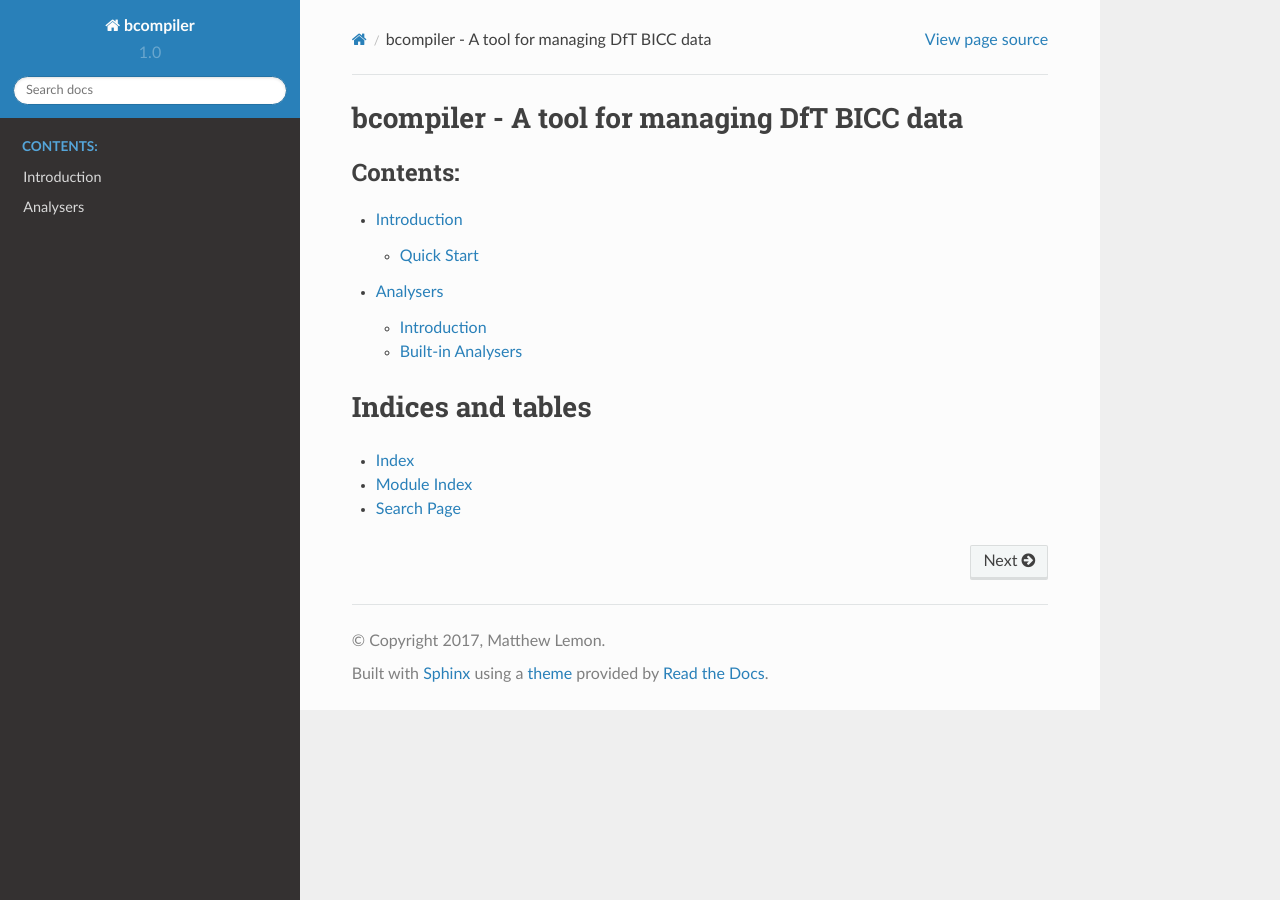
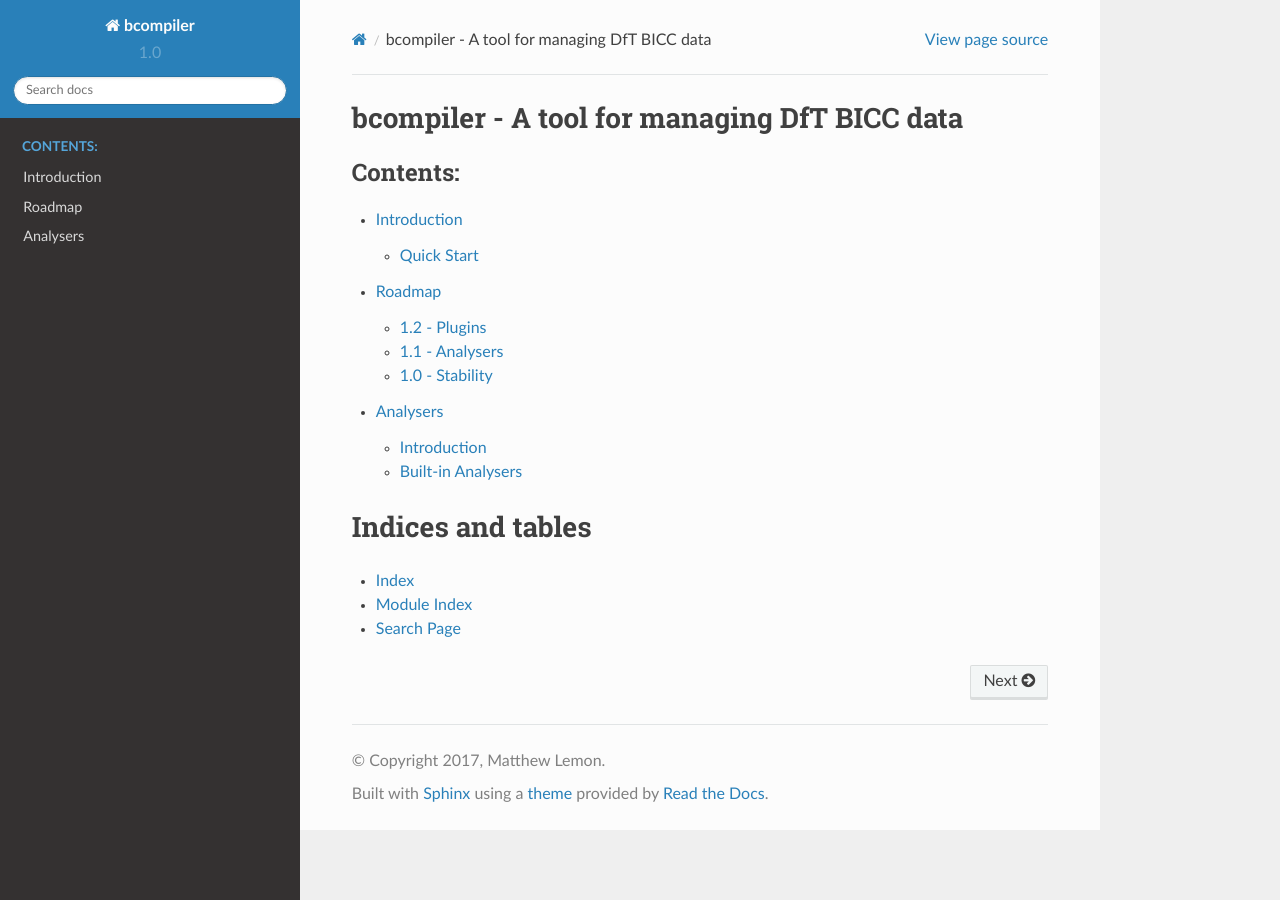
Before and after one commit to yulqen/bcompiler, a Sphinx documentation site: the page built from docs/index.rst, in a window 1280 px wide. Built offline with Sphinx 7.4.7 and the Read the Docs theme 2.0.0, drawn with Linux system fonts in a browser that asks for light colours; some of the changed lines change nothing that is shown.

Commit message:
added roadmap page to docs

```diff
--- a/docs/index.rst
+++ b/docs/index.rst
@@ -11,6 +11,7 @@
    :caption: Contents:
 
    introduction
+   roadmap
    analysers
 
 
--- /dev/null
+++ b/docs/roadmap.rst
@@ -0,0 +1,58 @@
+Roadmap
+-------
+
+``bcompiler`` makes use of `semantic versioning <http://semver.org/>`_
+and therefore follows the MAJOR.MINOR.PATH version pattern.
+
+1.2 - Plugins
+*************
+
+- Allow integration of own analysers written in Python
+- Simple plugin management interface through commandline
+
+1.1 - Analysers
+***************
+
+- Commandline analysers for simple features
+- API for analysers to be customised and used outside
+  bcompiler
+- ``bcompiler-init`` wrapper for auxiliary files repository so user doesn't
+  have to push, pull and merge in git
+
+Commandline analysers
+=====================
+
+==================== ===================  ===========
+Analyser             Product              Status
+==================== ===================  ===========
+swimlane_milestones  Excel chart          Implemented
+financial_analysis   Excel spreadsheet
+report_annex         Excel spreadsheet
+project_list         terminal output
+sro_list             terminal output
+rag_ratings          terminal output
+==================== ===================  ===========
+
+
+API
+===
+
+==================== ===================  ===========
+Analyser             Product              Status
+==================== ===================  ===========
+swimlane_milestones  SwimlaneChart()
+others...
+==================== ===================  ===========
+
+
+1.0 - Stability
+*****************
+
+- Compile master from populated templates
+- Populate templates from master
+- Commandline interface
+- Test suite
+- Clean data in both directions
+- Integrate with auxiliary files repository
+- ``bcompiler-init`` to set up project
+- Documentation
```
